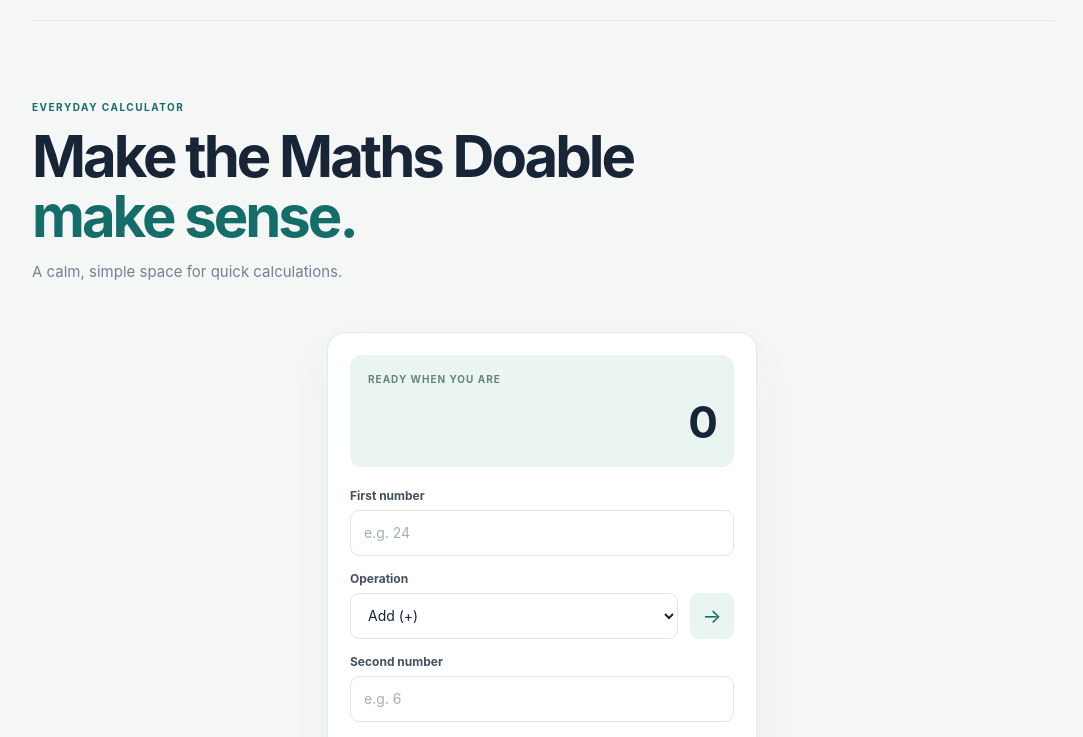
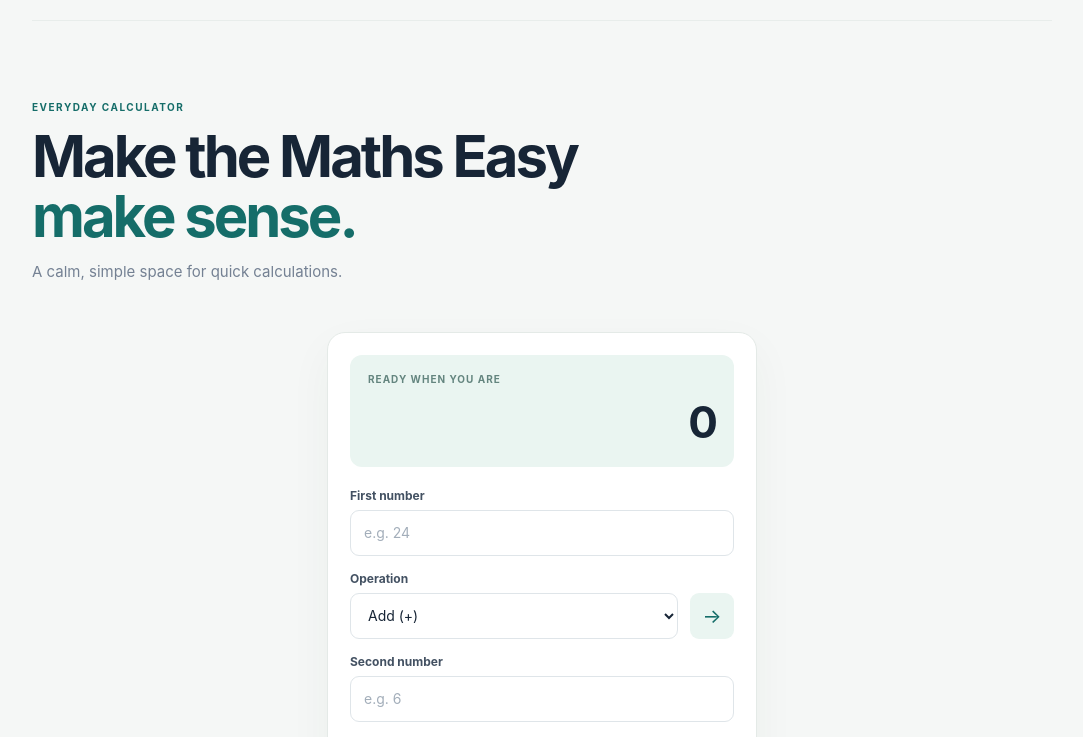
Before and after one commit to suryaraoparth35/calculator-cicd, a website: page public/index.html in a window 1280 px wide. Shown: the part 55-792 px from the top of the page, without its empty margins (98-1181 px from the left). Drawn offline with Linux system fonts and the light colour scheme.

Commit message:
Update index.html

```diff
--- a/public/index.html
+++ b/public/index.html
@@ -18,7 +18,7 @@
 
     <section class="hero" aria-labelledby="page-title">
       <p class="eyebrow">EVERYDAY CALCULATOR</p>
-      <h1 id="page-title">Make the Maths Doable<br><span>make sense.</span></h1>
+      <h1 id="page-title">Make the Maths Easy<br><span>make sense.</span></h1>
       <p class="intro">A calm, simple space for quick calculations.</p>
     </section>
 
```
